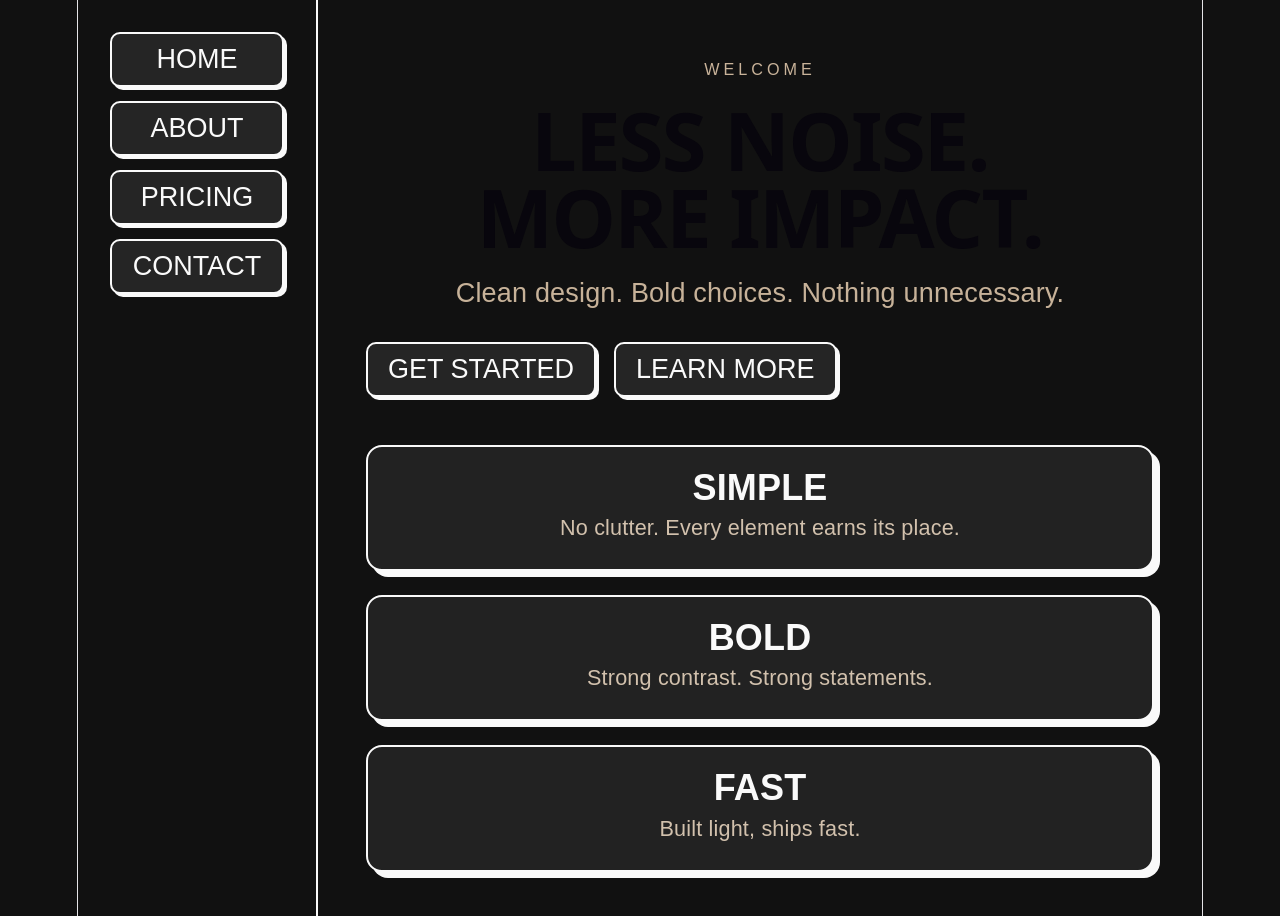
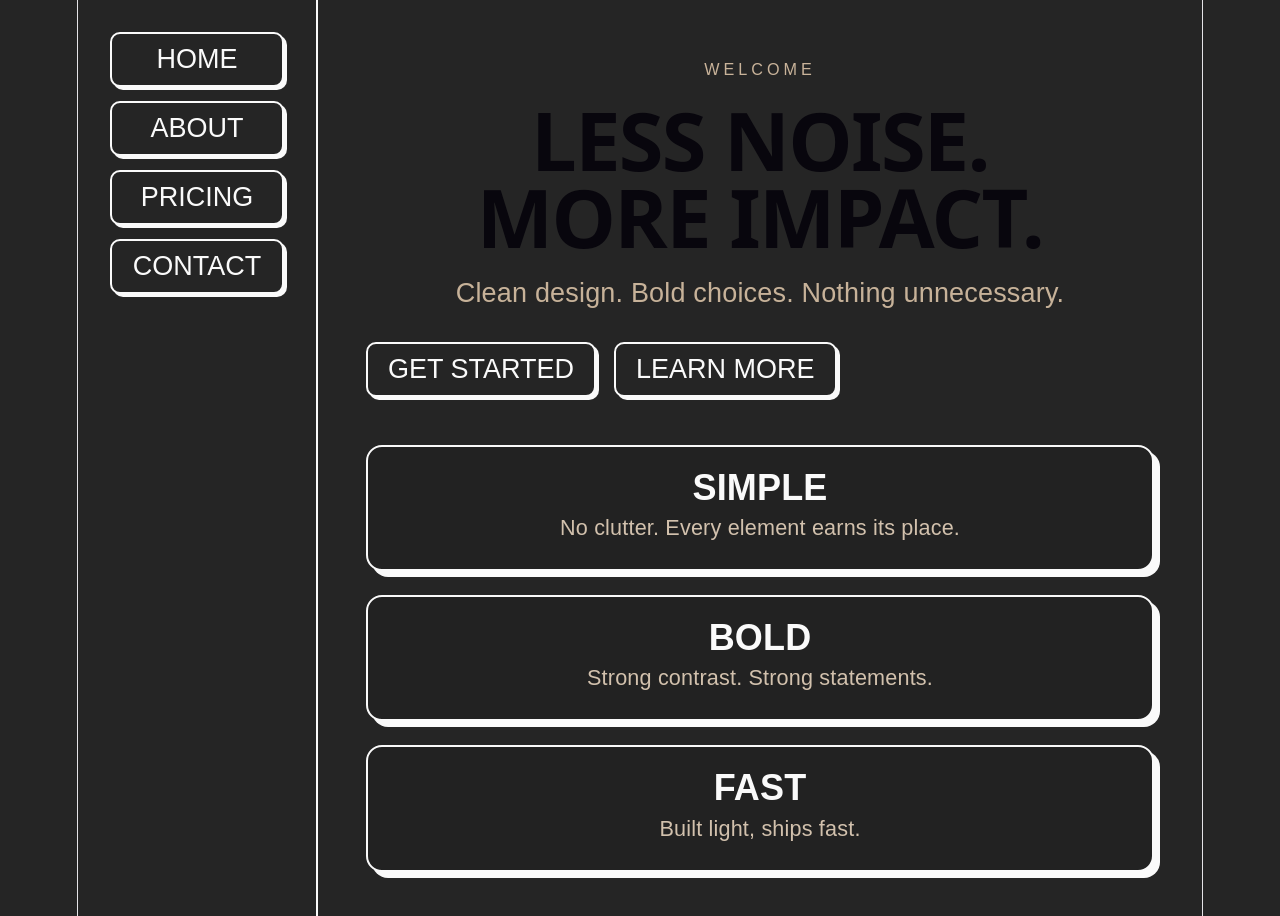
Before and after one commit to madscalls/bwtemplate, a React (Vite) app: page / in a window 1280 px wide. Shown: the top 916 px of the page. Built offline with nearby package versions, Linux system fonts and the light colour scheme.

Commit message:
getting started

```diff
--- a/src/components/Landing/Landing.css
+++ b/src/components/Landing/Landing.css
@@ -4,7 +4,7 @@
 
 body {
   margin: 0;
-  background: #111;
+  background: #252525;
   color: #fafafa;
   font-family: Arial, sans-serif;
 }
@@ -94,7 +94,13 @@ button {
   margin: 0;
 }
 
-button:active {
+button:hover {
   box-shadow: none;
   transform: translate(3px, 3px);
 }
+
+button:active {
+  background: white;
+  font-weight: 600;
+  color: #252525;
+}
```
Also changed, not shown: 1 other file (tests, documents, lock files or other folders).
